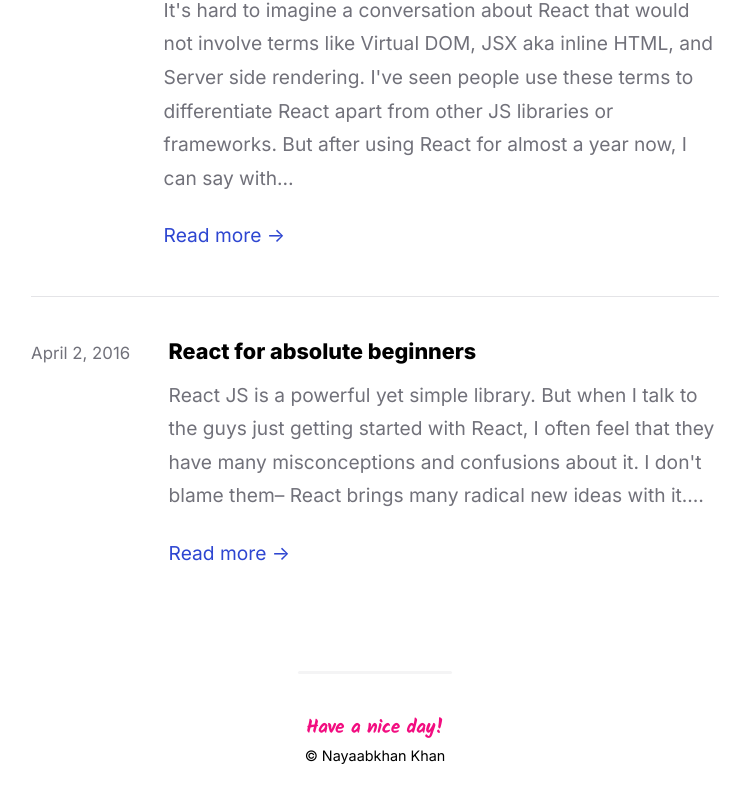
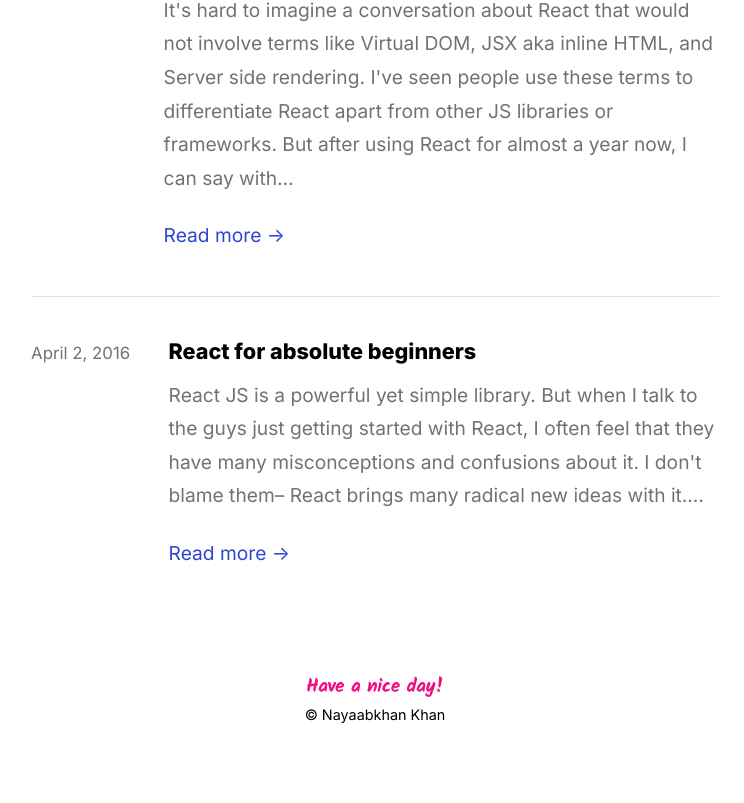
Before and after one commit to nayaabkhan/nayaabkhan.me, a Next.js app: page /blog in a window 1280 px wide. Shown: the part 945-1748 px from the top of the page, without its empty margins (265-1009 px from the left). After the commit the page ends 1708 px from the top, so only its background shows below. Built offline with nearby package versions, Linux system fonts and the light colour scheme.

Commit message:
Use Tailwind's dividers instead of <hr />

```diff
--- a/pages/blog/[slug].tsx
+++ b/pages/blog/[slug].tsx
@@ -7,12 +7,11 @@
 import smartypants from '@silvenon/remark-smartypants'
 import Container from '../../src/components/Container'
 import { getPostFilePaths } from '../../utils/posts'
-import HR from '../../src/components/HR'
 
 export default function BlogPost({ frontmatter, post }) {
   const content = hydrate(post)
   return (
-    <article className="flex flex-col post">
+    <article className="flex flex-col post divide-y divide-gray-200">
       <Head>
         <title>{frontmatter.title} | Nayaab Khan</title>
       </Head>
@@ -23,7 +22,6 @@
             {frontmatter.date}
           </small>
         </Container>
-        <HR className="mt-4" />
       </header>
       <main>
         <Container>{content}</Container>
--- a/src/components/Footer.tsx
+++ b/src/components/Footer.tsx
@@ -3,9 +3,8 @@
 
 export default function Footer() {
   return (
-    <footer className="mt-auto">
-      <HR className="mt-5" />
-      <Container className="my-5">
+    <footer className="mt-auto py-5">
+      <Container>
         <div className="flex flex-col items-center">
           <strong className="font-em text-accent-500 tracking-tight">
             Have a nice day!
--- a/src/components/HR.tsx
+++ /dev/null
@@ -1,12 +0,0 @@
-import * as React from 'react'
-
-export default function HR(props: React.HTMLProps<HTMLHRElement>) {
-  const { className, ...deferred } = props
-
-  return (
-    <hr
-      className={`w-7 h-1 m-auto bg-gray-100 border-0 rounded-full ${className}`}
-      {...deferred}
-    />
-  )
-}
```
